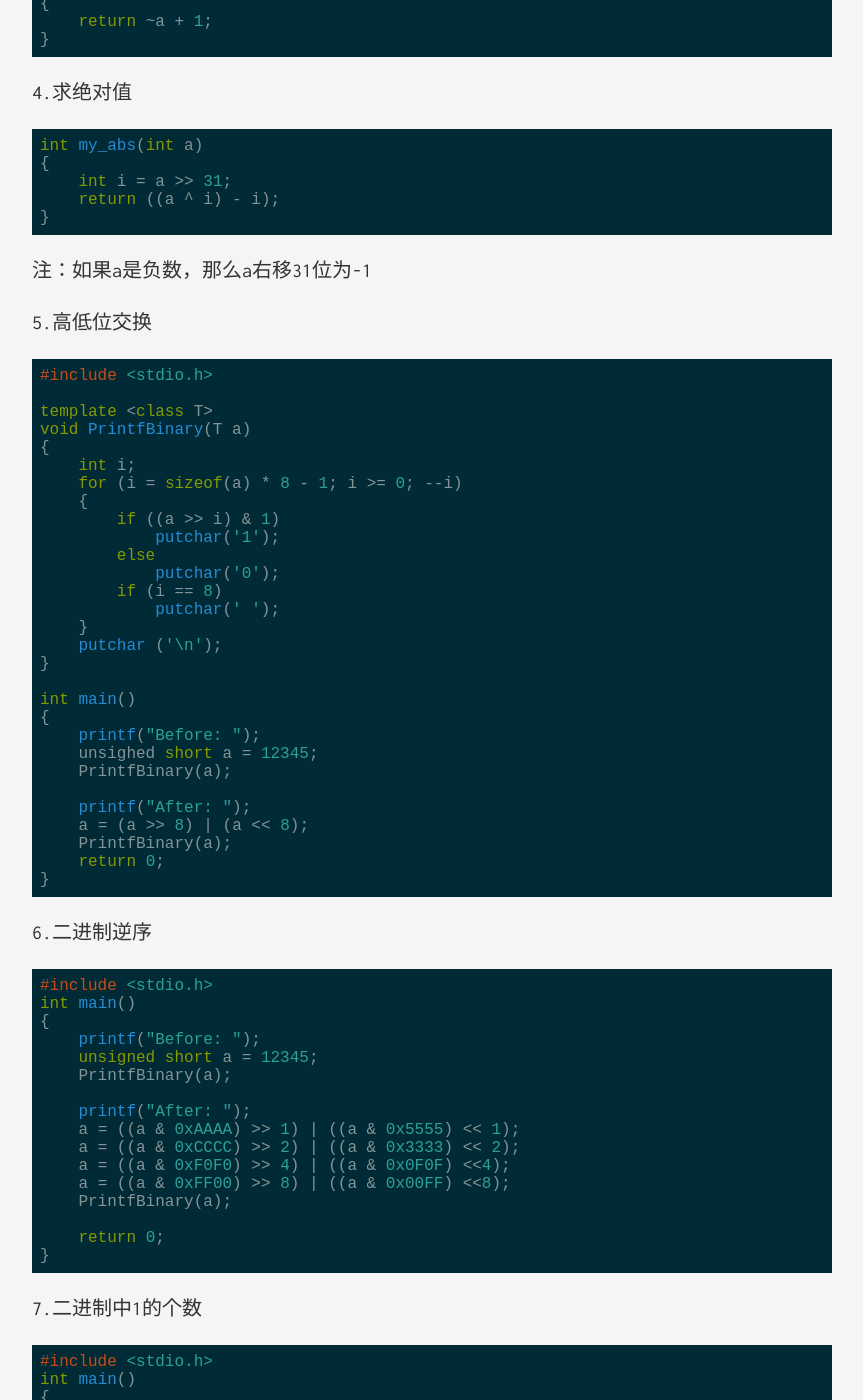
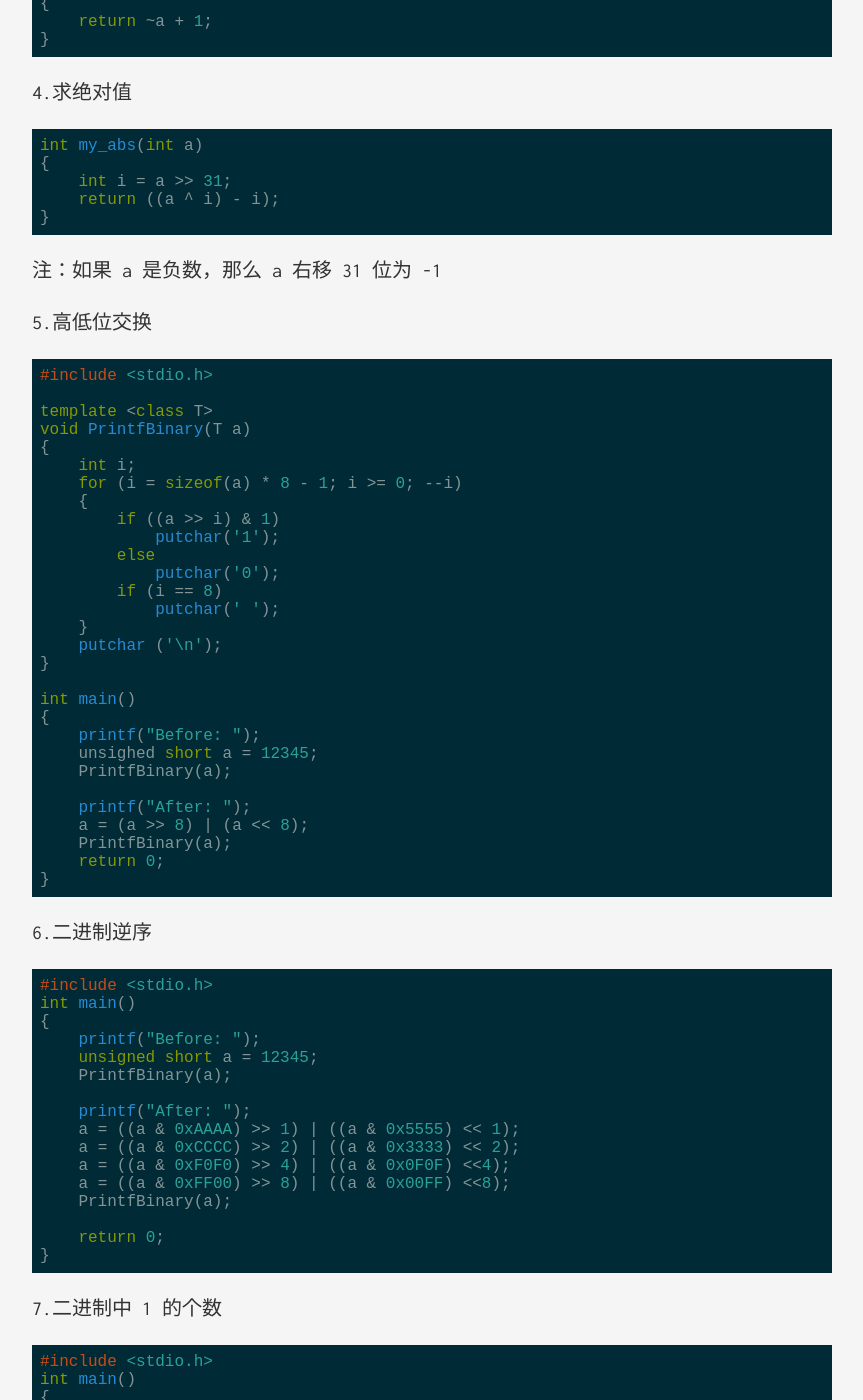
Before and after one commit to vainPointer/vainPointer.github.io, a Jekyll site: the page built from _posts/2015-09-27-magical-bitwise-operation.markdown, in a window 1280 px wide and 1400 px high, scrolled down 951 px. Shown: the whole window, without its empty margins (208-1071 px from the left). Built offline with Jekyll 4.4.1, drawn with Linux system fonts in a browser that asks for light colours; some of the changed text lies outside the part shown.

````diff
--- a/_posts/2015-09-27-magical-bitwise-operation.markdown
+++ b/_posts/2015-09-27-magical-bitwise-operation.markdown
@@ -48,7 +48,7 @@ int my_abs(int a)
 }
 ```
 
-注：如果a是负数，那么a右移31位为-1
+注：如果 a 是负数，那么 a 右移 31 位为 -1
 
 5.高低位交换
 
@@ -105,7 +105,7 @@ int main()
 }
 ```
 
-7.二进制中1的个数
+7.二进制中 1 的个数
 
 ```c
 #include <stdio.h>
````
Also changed, not shown: other parts of _posts/2015-09-27-magical-bitwise-operation.markdown (+2 -0 lines).
